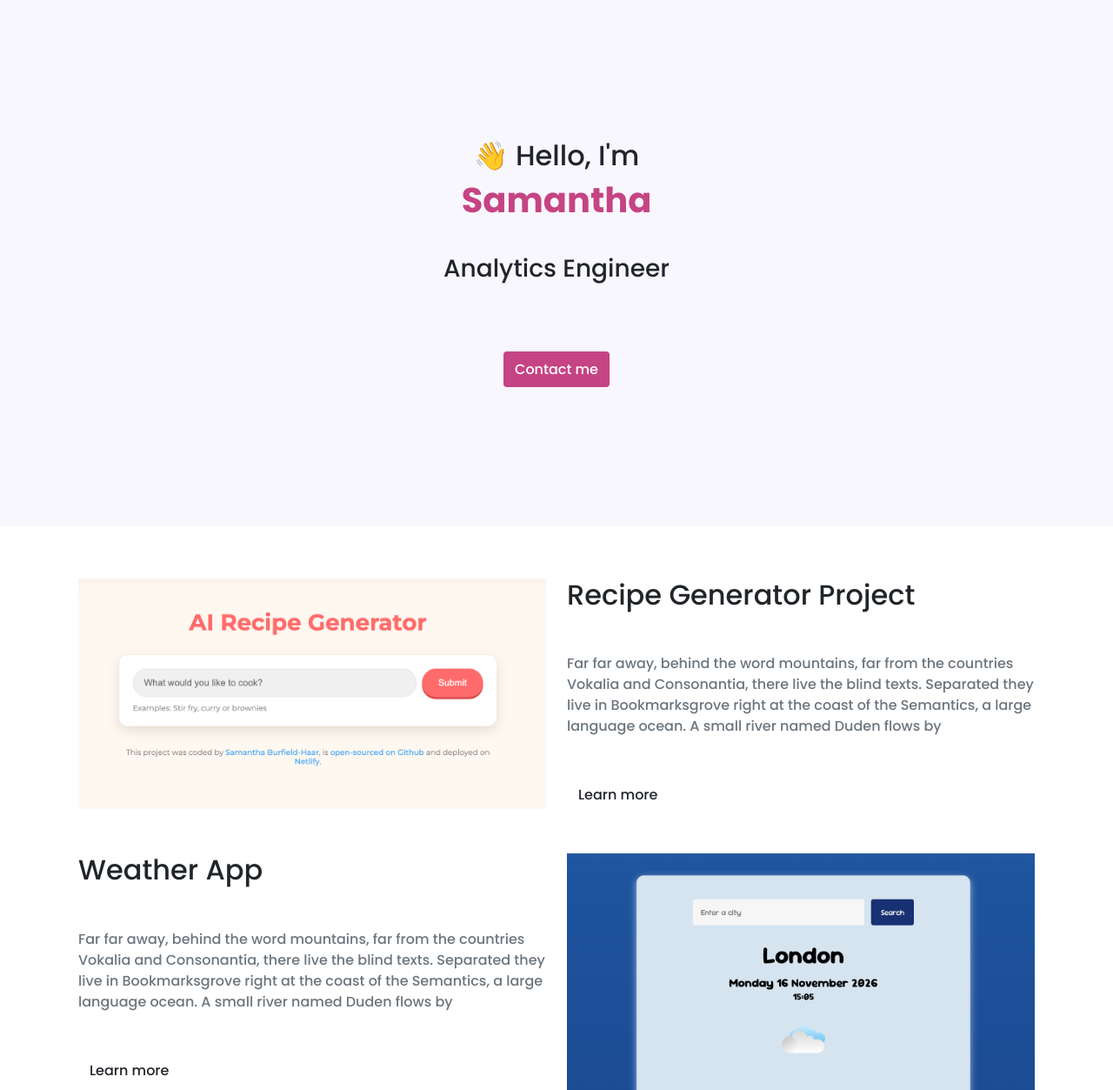
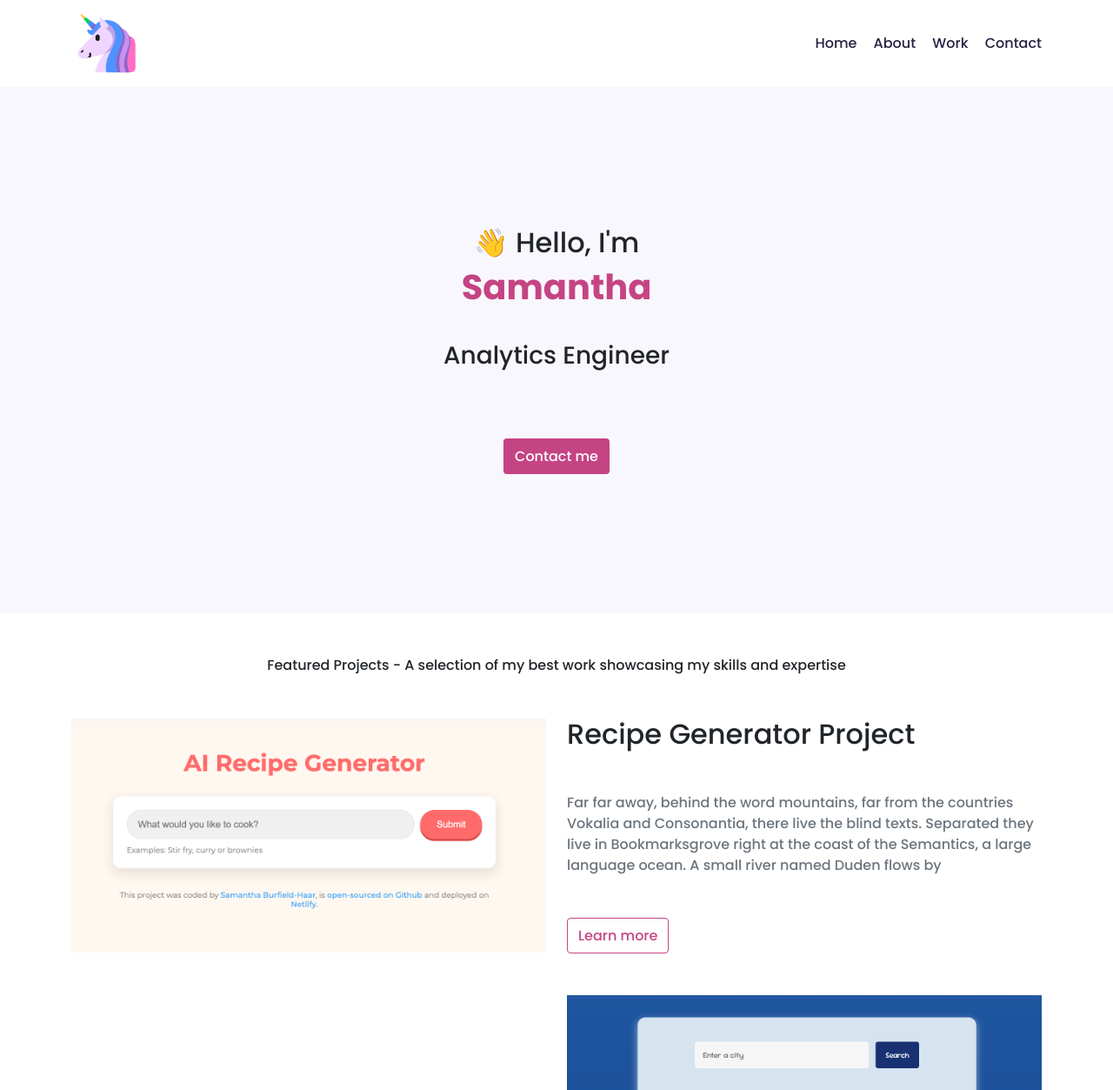
Before and after one commit to samanthabh/portfolio-project, a plain HTML site: page index.html in a window 1280 px wide. Shown: the top 1253 px of the page at 87% size. Drawn offline with nearby package versions, Linux system fonts and the light colour scheme.

Commit message:
Add navigation bar with logo and links; include new emoji image and button styles

```diff
--- a/index.html
+++ b/index.html
@@ -12,16 +12,42 @@
     <script src="https://kit.fontawesome.com/ddc3ee268a.js" crossorigin="anonymous"></script>
 </head>
 <body>
+  <div class="container">
+      <nav class="d-flex justify-content-between align-items-center">
+        <a href="index.html">
+          <img src="images/emoji.png" class="logo d-none d-md-block" alt="">
+          <img src="images/emoji.jpg" class="logo d-block d-md-none" alt="">
+        </a>
+        <ul>
+          <li class="active">
+            <a href="index.html"> Home</a>
+          </li>
+          <li>
+            <a href="about.html"> About</a>
+          </li>
+          <li>
+            <a href="work.html"> Work</a>
+          </li>
+          <li>
+            <a href="contact.html"> Contact</a>
+          </li>
+        </ul>
+      </nav>
+    </div>
     <div class="hero">
         <h2>👋 Hello, I'm</h2>
         <h1>Samantha</h1>
         <h3 class="mb-5">Analytics Engineer</h3>
         <div>
-            <a href="#" class="btn btn-branding">Contact me</a>
+            <a href="contact.html" class="btn btn-branding">Contact me</a>
         </div>
     </div>
+    <p class="text-center m-5">
+      Featured Projects - A selection of my best work showcasing my skills and
+      expertise
+    </p>
     <div class="container">
-      <div class="row mb-5">
+      <div class="row mb-5 align-items-center">
         <div class="col d-none d-lg-block">
           <img src="images/recipe.png" class="img-fluid" alt="Recipe Generator Project">
         </div>
@@ -38,7 +64,7 @@
           </div>
         </div>
       </div>
-      <div class="row mb-5">
+      <div class="row mb-5 align-items-center">
         <div class="col">
           <div class="project-desciption">
             <h2 class="mb-5">Weather App</h2>
@@ -55,7 +81,7 @@
           <img src="images/weather.png" class="img-fluid" alt="">
         </div>
       </div>
-      <div class="row">
+      <div class="row mb-5 align-items-center">
         <div class="col d-none d-lg-block">
           <img src="images/clock.png" class="img-fluid" alt="">
         </div>
@@ -72,10 +98,7 @@
           </div>
         </div>
       </div>
-      <div class="row mb-5">
-        <div class="col d-none d-lg-block">
-          <img src="images/trip-planner.png" class="img-fluid" alt="Trip Planner Project">
-        </div>
+      <div class="row mb-5 align-items-center">
         <div class="col">
           <div class="project-desciption">
             <h2 class="mb-5">Trip Planner Project</h2>
@@ -88,6 +111,9 @@
             <a href="" class="btn btn-branding-outline"> Learn more </a>
           </div>
         </div>
+        <div class="col d-none d-lg-block">
+          <img src="images/trip-planner.png" class="img-fluid" alt="Trip Planner Project">
+        </div>
       </div>
     </div>
 </body>
--- a/styles/styles.css
+++ b/styles/styles.css
@@ -26,6 +26,21 @@ h1 {
     margin-top: 30px;
 }
 
+.btn-branding-outline {
+    color: rgb(197, 68, 131);
+    border: 1px solid rgb(197, 68, 131);
+    border-radius: 4px;
+    font-size: 18px;
+    line-height: 27px;
+    padding: 15px 30px;
+}
+
+.btn-branding-outline:hover {
+    background: rgb(197, 68, 131);
+    color: white;
+    box-shadow: 0 8px 16px 0 rgba(0,0,0,0.6);
+}
+
 .btn {
     display: inline-block;
     text-align: center;
@@ -36,17 +51,16 @@ h1 {
     transition: color .15s ease-in-out,background-color .15s ease-in-out,border-color .15s ease-in-out,box-shadow .15s ease-in-out;
 }
 
-.btn:hover {
+.btn-branding:hover {
     box-shadow: 0 8px 16px 0 rgba(0,0,0,0.6);
+    background: white;
+    color: rgb(197, 68, 131);
+    border: 1px solid rgb(197, 68, 131);
 }
 
 .btn:active {
     transform: translateY(4px);
     transition: transform 0.2s;
-}
-
-.container {
-    padding: 60px 20px;
 }
 
 .content-container {
@@ -76,3 +90,42 @@ h1 {
     border-radius: 10px;
     height: 100%;
 }
+
+nav {
+    padding: 10px 0;
+}
+
+nav ul {
+  padding: 0;
+  margin: 0;
+}
+
+nav li {
+  display: inline;
+  list-style: none;
+  line-height: 42px;
+  margin-left: 15px;
+}
+
+nav a {
+    text-decoration: none;
+    color: #272142;
+    transition: all 100ms ease-in-out;
+}
+
+nav a:hover {
+    color: rgb(197, 68, 131);
+}
+
+.d-flex {
+    display: flex!important;
+}
+
+.justify-content-between {
+    justify-content: space-between !important;
+}
+
+.logo {
+    max-height: 80px;
+    width: auto;
+}
```
Also changed, not shown: images/emoji.png (added), 1 other file.
